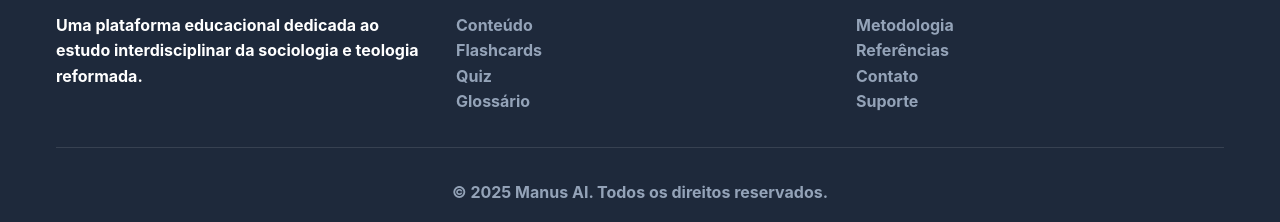
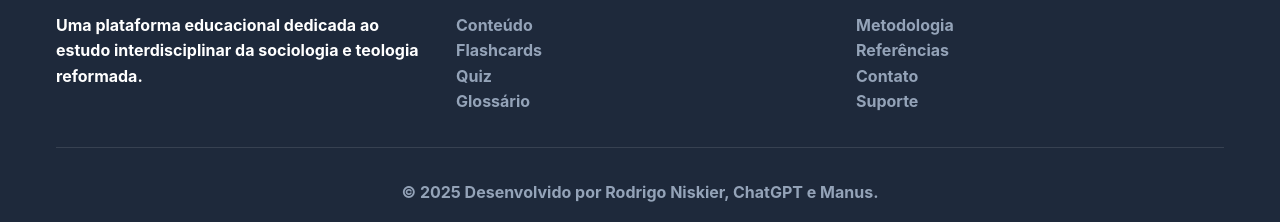
Before and after one commit to rodrigoniskier/sociologia, a plain HTML site: page index.html in a window 1280 px wide. Shown: the part 1415-1637 px from the top of the page. Drawn offline with Linux system fonts and the light colour scheme.

Commit message:
Update index.html

```diff
--- a/index.html
+++ b/index.html
@@ -992,7 +992,7 @@
                 </div>
             </div>
             <div class="footer-bottom">
-                <p>&copy; 2025 Manus AI. Todos os direitos reservados.</p>
+                <p>&copy; 2025 Desenvolvido por Rodrigo Niskier, ChatGPT e Manus.</p>
             </div>
         </div>
     </footer>
```
